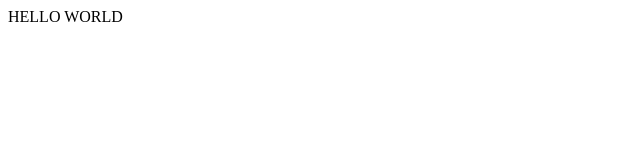
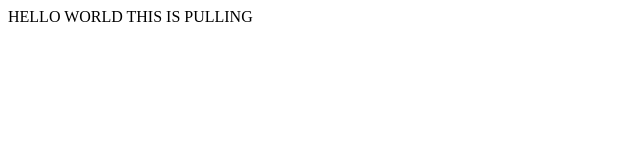
Before and after one commit to aj-iglesias11/testing, a plain HTML site: page index.html in a window 1280 px wide. Shown: the whole page, without its empty margins (0-640 px from the left). Drawn offline with Linux system fonts and the light colour scheme.

Commit message:
2ND COMMIT.html
commit

```diff
--- a/index.html
+++ b/index.html
@@ -7,5 +7,6 @@
 </head>
 <body>
     HELLO WORLD
+    THIS IS PULLING
 </body>
 </html>
```
